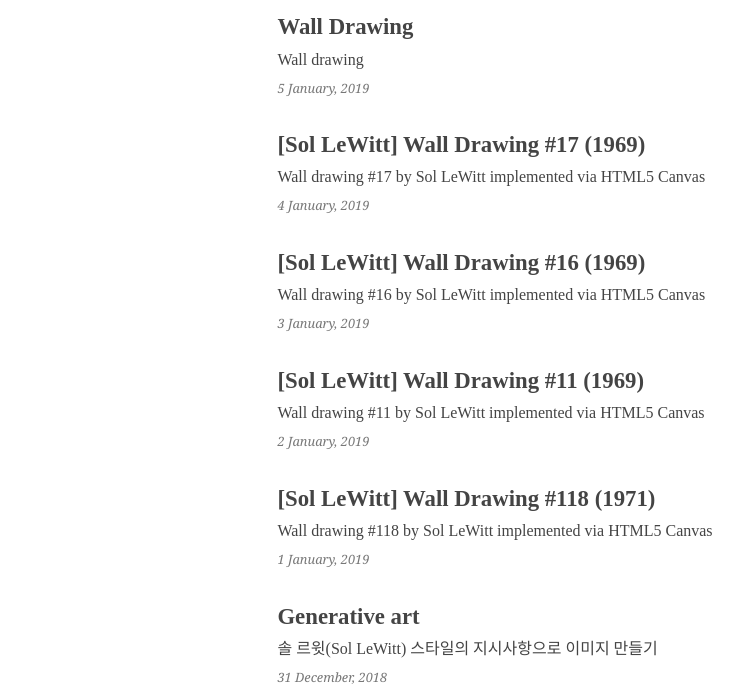
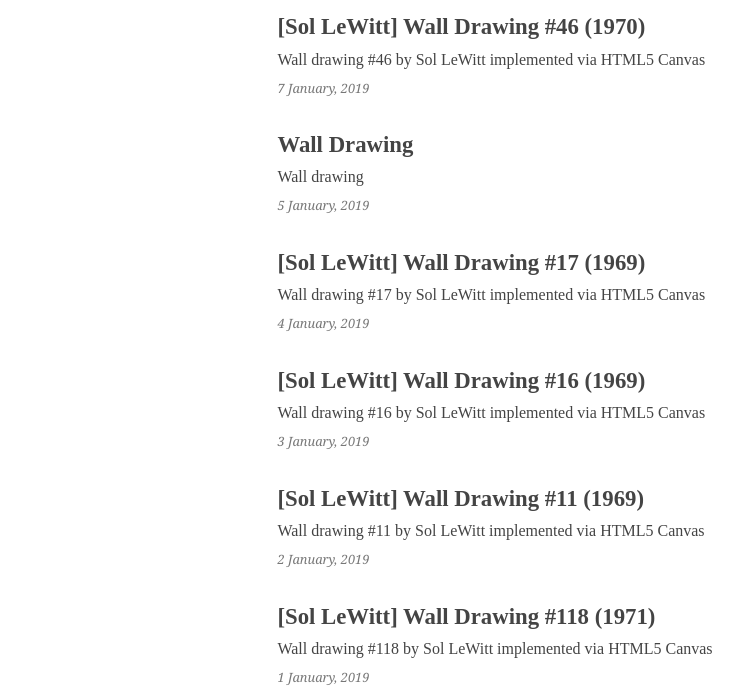
Before and after one commit to kimdhoe/kimdhoe.github.io, a Gatsby site: page / in a window 1280 px wide. Shown: the part 111-800 px from the top of the page, without its empty margins (145-888 px from the left). Built offline with nearby package versions, Linux system fonts and the light colour scheme; Gatsby itself is replaced by a stand-in of ours.

Commit message:
add sol 46 to index

```diff
--- a/src/pages/index.js
+++ b/src/pages/index.js
@@ -6,6 +6,18 @@
 
 export default ({ data }) => (
   <Layout>
+    <Entry
+      slug={'/art/sol-46'}
+      title={'[Sol LeWitt] Wall Drawing #46 (1970)'}
+      date={'7 January, 2019'}
+      excerpt={'Wall drawing #46 by Sol LeWitt implemented via HTML5 Canvas'}
+    />
+    {/*<Entry*/}
+      {/*slug={'/art/sol-45'}*/}
+      {/*title={'[Sol LeWitt] Wall Drawing #45 (1970)'}*/}
+      {/*date={'6 January, 2019'}*/}
+      {/*excerpt={'Wall drawing #45 by Sol LeWitt implemented via HTML5 Canvas'}*/}
+    {/*/>*/}
     <Entry
       slug={'/art/drawing-20190105'}
       title={'Wall Drawing'}
```
